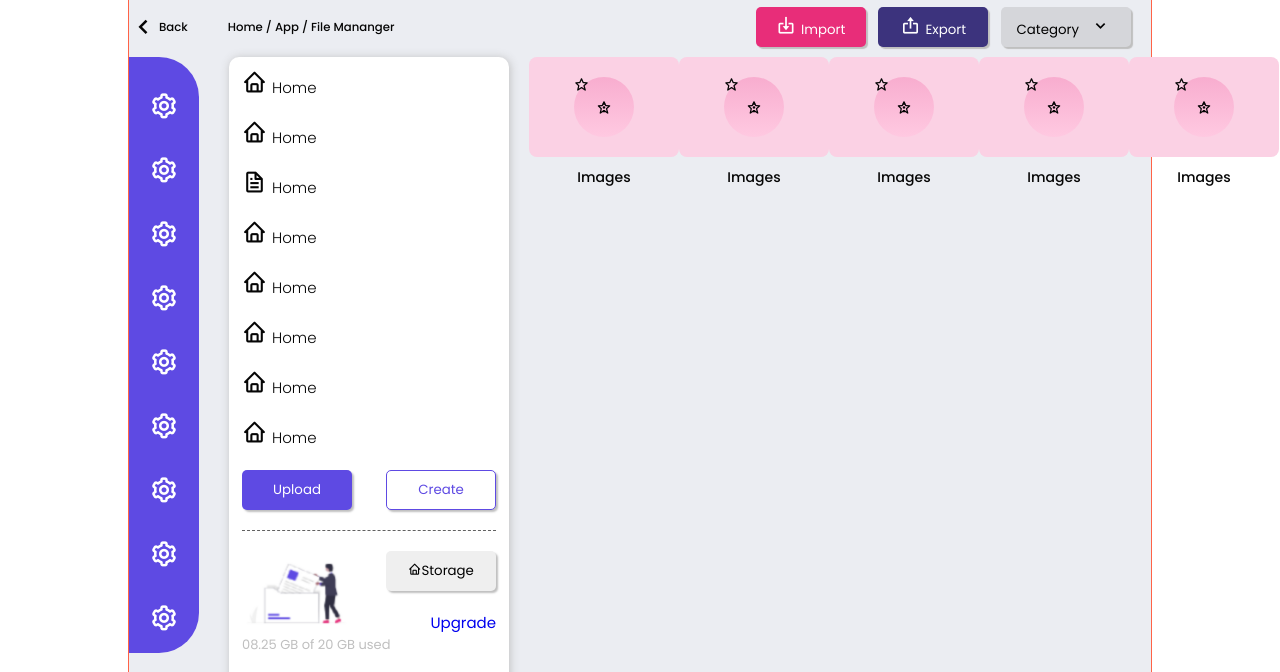
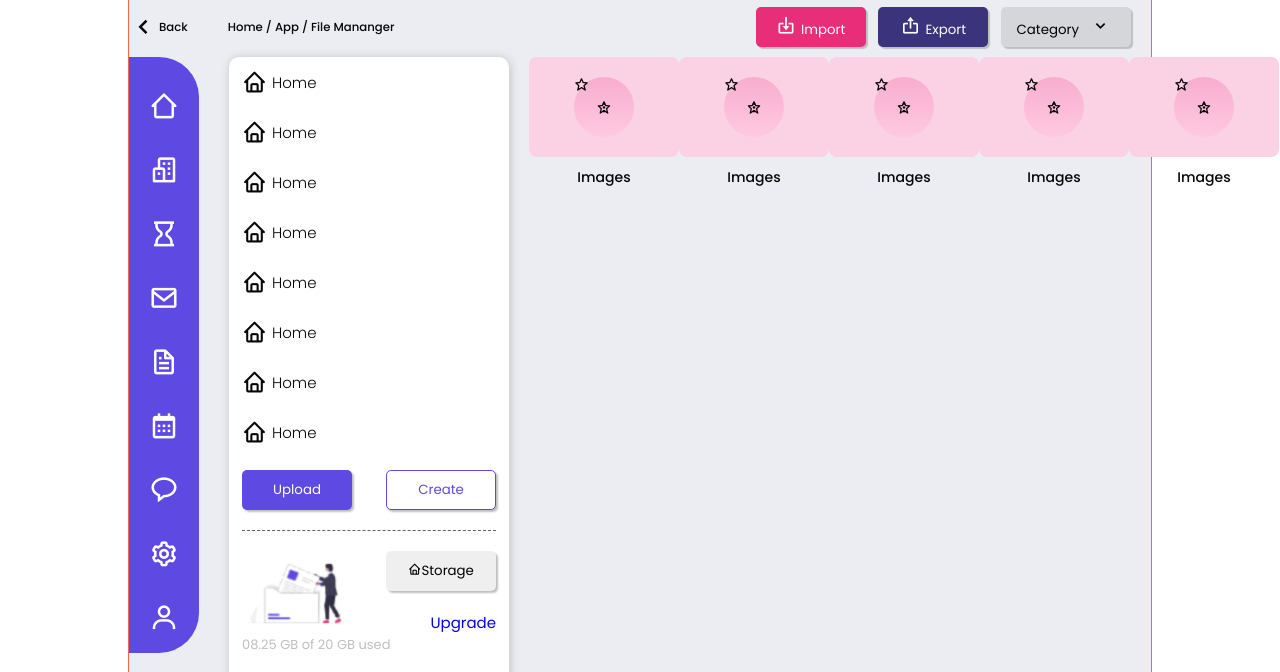
Before and after one commit to vinicius1med/AulasGit, a plain HTML site: page dash01/index.html in a window 1280 px wide. Shown: the part 74-746 px from the top of the page. Drawn offline with nearby package versions, Linux system fonts and the light colour scheme; grey boxes are pictures that could not be loaded; files whose address does not match are found by name.

Commit message:
atualizando4

```diff
--- a/dash01/css/style.css
+++ b/dash01/css/style.css
@@ -201,21 +201,26 @@ h3 {
 .container .content #sec1 .menu .item {
     height: 3rem;
     margin-bottom: 2rem;
+    /* border: solid .2rem red; */
 }
 
-.container .content #sec1 .menu .item i {
-    font-size: 2.5rem;
-    margin-right: .5rem;
+.container .content #sec1 .menu .item a:hover {
+    background: #F2F0FE;
+    height: 100%;
+    color: var(--primary-color);
 }
 
 .container .content #sec1 .menu .item a {
     font-size: 1.5rem;
     color: var(--primary-text-color);
     font-weight: 300;
+    display: flex;
+    align-items: center;
 }
 
-.container .content #sec1 .menu .item a:hover {
-    background: #5e4ae3;
+.container .content #sec1 .menu .item i {
+    font-size: 2.5rem;
+    margin-right: .5rem;
 }
 
 .container .content #sec1 .menu button {
--- a/dash01/index.html
+++ b/dash01/index.html
@@ -76,15 +76,15 @@
       <div class="content">
         <aside id="aside">
           <div class="menu">
+            <i class="bx bx-home-alt-2"></i>
+            <i class="bx bx-buildings"></i>
+            <i class="bx bx-hourglass"></i>
+            <i class="bx bx-envelope"></i>
+            <i class="bx bx-file"></i>
+            <i class="bx bx-calendar"></i>
+            <i class="bx bx-message-rounded"></i>
             <i class="bx bx-cog"></i>
-            <i class="bx bx-cog"></i>
-            <i class="bx bx-cog"></i>
-            <i class="bx bx-cog"></i>
-            <i class="bx bx-cog"></i>
-            <i class="bx bx-cog"></i>
-            <i class="bx bx-cog"></i>
-            <i class="bx bx-cog"></i>
-            <i class="bx bx-cog"></i>
+            <i class="bx bx-user"></i>
           </div>
           <div class="profile">
             <div class="user">
@@ -98,29 +98,28 @@
         <section id="sec1">
           <div class="menu">
             <div class="item">
-              <i class="bx bx-home"></i><a href="" #>Home</a>
-            </div>
-
-            <div class="item">
-              <i class="bx bx-home"></i><a href="" #>Home</a>
+              <a href="" #><i class="bx bx-home"></i>Home</a>
             </div>
             <div class="item">
-              <i class="bx bx-file"></i><a href="" #>Home</a>
+              <a href="" #><i class="bx bx-home"></i>Home</a>
             </div>
             <div class="item">
-              <i class="bx bx-home"></i><a href="" #>Home</a>
+              <a href="" #><i class="bx bx-home"></i>Home</a>
             </div>
             <div class="item">
-              <i class="bx bx-home"></i><a href="" #>Home</a>
+              <a href="" #><i class="bx bx-home"></i>Home</a>
             </div>
             <div class="item">
-              <i class="bx bx-home"></i><a href="" #>Home</a>
+              <a href="" #><i class="bx bx-home"></i>Home</a>
             </div>
             <div class="item">
-              <i class="bx bx-home"></i><a href="" #>Home</a>
+              <a href="" #><i class="bx bx-home"></i>Home</a>
             </div>
             <div class="item">
-              <i class="bx bx-home"></i><a href="" #>Home</a>
+              <a href="" #><i class="bx bx-home"></i>Home</a>
+            </div>
+            <div class="item">
+              <a href="" #><i class="bx bx-home"></i>Home</a>
             </div>
 
             <div class="button">
```
